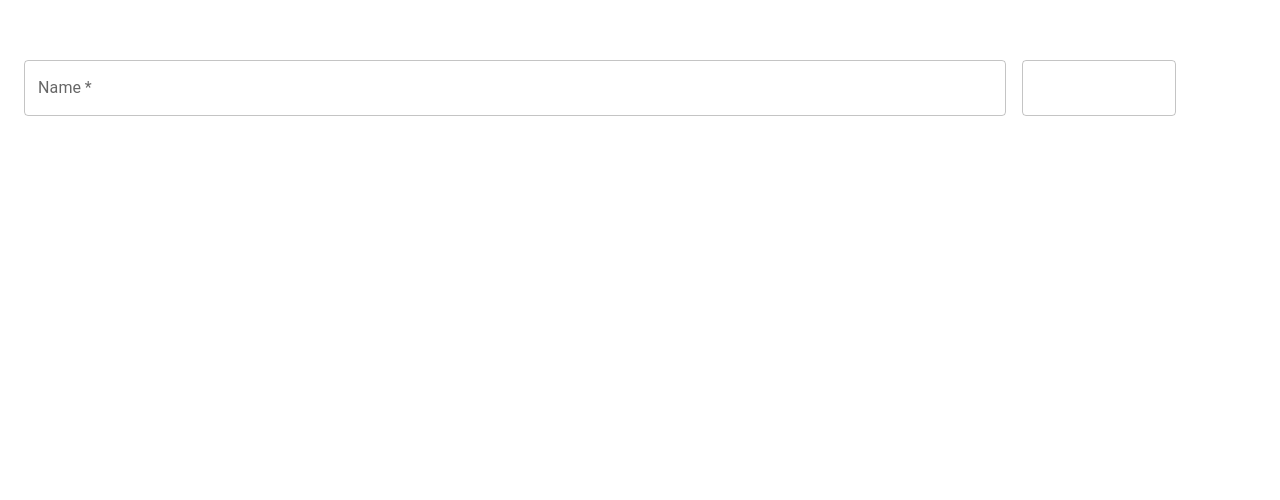
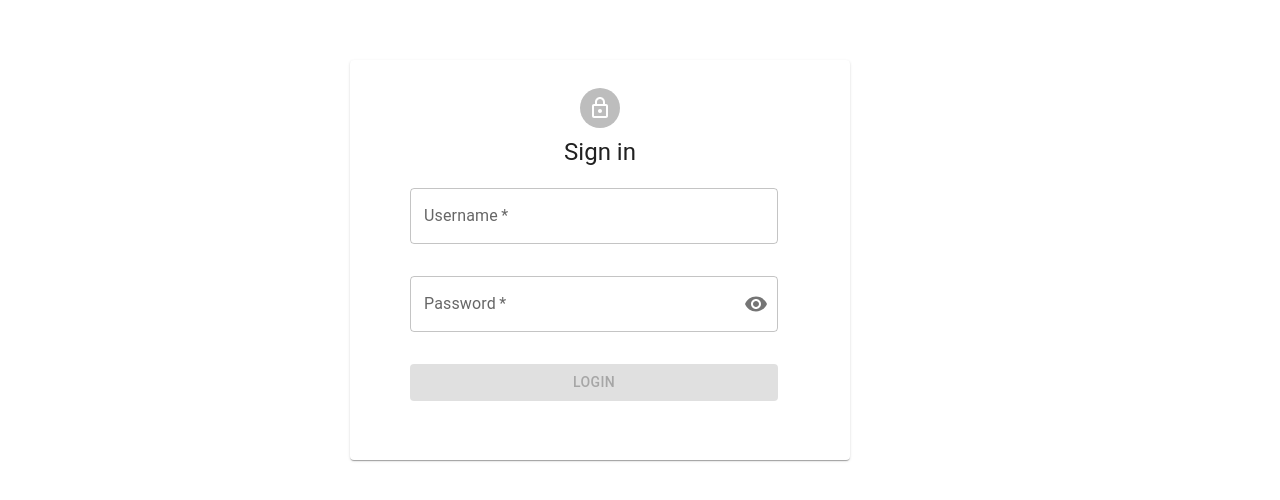
Before and after one commit to keshariGaurav/food-code-frontend, a React (Vite) app: page / in a window 1280 px wide. Shown: the part 140-640 px from the top of the page. Built offline with nearby package versions, Linux system fonts and the light colour scheme.

Commit message:
Created login Page

```diff
--- a/src/App.jsx
+++ b/src/App.jsx
@@ -1,9 +1,9 @@
 import { Button, CssBaseline, ThemeProvider } from '@mui/material';
-
 import { appTheme } from './theme.js';
 import Box from '@mui/material/Box';
 import Container from '@mui/material/Container';
 import Page from '../src/pages/index.jsx';
+import Login from '../src/pages/loginPage/index.jsx';
 import FoodCodeProvider, { useFoodCodeContext } from './store/Context.jsx';
 
 function App() {
@@ -12,8 +12,9 @@ function App() {
             <CssBaseline enableColorScheme />
             <FoodCodeProvider>
                 <Container sx={{ padding: '20px' }}>
-                    <Box sx={{ height: '50vh', width: '90vw', display: 'flex' }}>
-                        <Page/>
+                    <Box sx={{ height: '50vh', width: '90vw', display: 'flex', justifyContent: 'center', alignItems: 'center' }}>
+                        {/* <Page/> */}
+                        <Login />
                     </Box>
                 </Container>
             </FoodCodeProvider>
--- a/src/components/input_groups/text_field/index.jsx
+++ b/src/components/input_groups/text_field/index.jsx
@@ -1,6 +1,7 @@
 import { useState, useEffect } from 'react';
 import TextField from '@mui/material/TextField';
 const TextBox = (props) => {
+    const label = props.label;
     const callback = props.callback;
     const [value, setValue] = useState('');
     useEffect(() => {
--- a/src/layout/name_price_field_wrapper/index.jsx
+++ b/src/layout/name_price_field_wrapper/index.jsx
@@ -1,24 +1,23 @@
 import Stack from '@mui/material/Stack';
-import TextBox from '../../components/input_groups/text_field'
-import PriceField from "../../components/input_groups/price_field";
-import FoodCodeProvider,{useFoodCodeContext} from "../../store/Context";
+import TextBox from '../../components/input_groups/text_field';
+import PriceField from '../../components/input_groups/price_field';
+import FoodCodeProvider, { useFoodCodeContext } from '../../store/Context';
 
-const NamePriceFieldWrapper = (props)=>{
-    const {pageState,dispatch} = useFoodCodeContext();
-    const updatePrice = (price)=>{
+const NamePriceFieldWrapper = (props) => {
+    const { pageState, dispatch } = useFoodCodeContext();
+    const updatePrice = (price) => {
         dispatch({
-            type:'update-root',
-            payload:{
-                price
-            }
-        })
-    }
+            type: 'update-root',
+            payload: {
+                price,
+            },
+        });
+    };
     return (
-        <Stack direction='row' spacing={2} sx={{width:'100%'}}>
-        <TextBox/>
-        <PriceField callback = {updatePrice}/>
-     </Stack>
+        <Stack direction="row" spacing={2} sx={{ width: '100%' }}>
+            <TextBox />
+            <PriceField callback={updatePrice} />
+        </Stack>
     );
-
-}
+};
 export default NamePriceFieldWrapper;
--- /dev/null
+++ b/src/pages/loginPage/index.jsx
@@ -0,0 +1,76 @@
+import { Card, Stack, Box, TextField, IconButton, InputAdornment } from '@mui/material';
+import { Visibility, VisibilityOff } from '@mui/icons-material';
+import Button from '@mui/material/Button';
+import LockOutlinedIcon from '@mui/icons-material/LockOutlined';
+import Avatar from '@mui/material/Avatar';
+import Typography from '@mui/material/Typography';
+import { useEffect, useState } from 'react';
+const Login = (props) => {
+    const [userName, setUserName] = useState('');
+    const [password, setPassword] = useState('');
+    const [isdisable, setIsdisable] = useState(true);
+    const [showPassword, setShowPassword] = useState(false);
+
+    const passwordValidation = (password) => {
+        const re = /^(?=.*[A-Z])(?=.*[a-z])(?=.*\d)(?=.*[@#$%^&*!])[A-Za-z\d@#$%^&*!]{8,}$/;
+        return re.test(password);
+    };
+    const handleClickShowPassword = () => {
+        setShowPassword(!showPassword);
+    };
+
+    useEffect(() => {
+        const isValid = userName.length > 0 && passwordValidation(password);
+        setIsdisable(!isValid);
+    }, [userName, password]);
+    return (
+        <Card sx={{ minWidth: 500, minHeight: 400, padding: '20px', margin: '20px' }}>
+            <Box sx={{ display: 'flex', flexDirection: 'column', alignItems: 'center', marginBottom: '20px' }}>
+                <Avatar sx={{ m: 1 }}>
+                    <LockOutlinedIcon />
+                </Avatar>
+                <Typography component="h1" variant="h5">
+                    Sign in
+                </Typography>
+            </Box>
+            <Stack direction="column" spacing={4} sx={{ width: '80%', marginLeft: '40px' }}>
+                <TextField
+                    required
+                    id="outlined-required"
+                    label="Username"
+                    fullWidth
+                    value={userName}
+                    onChange={(e) => {
+                        setUserName(e.target.value);
+                    }}
+                />
+                <TextField
+                    required
+                    id="outlined-required"
+                    label="Password"
+                    fullWidth
+                    value={password}
+                    type={showPassword ? 'text' : 'password'}
+                    onChange={(e) => {
+                        setPassword(e.target.value);
+                        console.log(password);
+                    }}
+                    InputProps={{
+                        endAdornment: (
+                            <InputAdornment position="end">
+                                <IconButton aria-label="toggle password visibility" onClick={handleClickShowPassword} edge="end">
+                                    {showPassword ? <VisibilityOff /> : <Visibility />}
+                                </IconButton>
+                            </InputAdornment>
+                        ),
+                    }}
+                />
+                <Button variant="contained" disabled={isdisable}>
+                    Login
+                </Button>
+            </Stack>
+        </Card>
+    );
+};
+
+export default Login;
```
